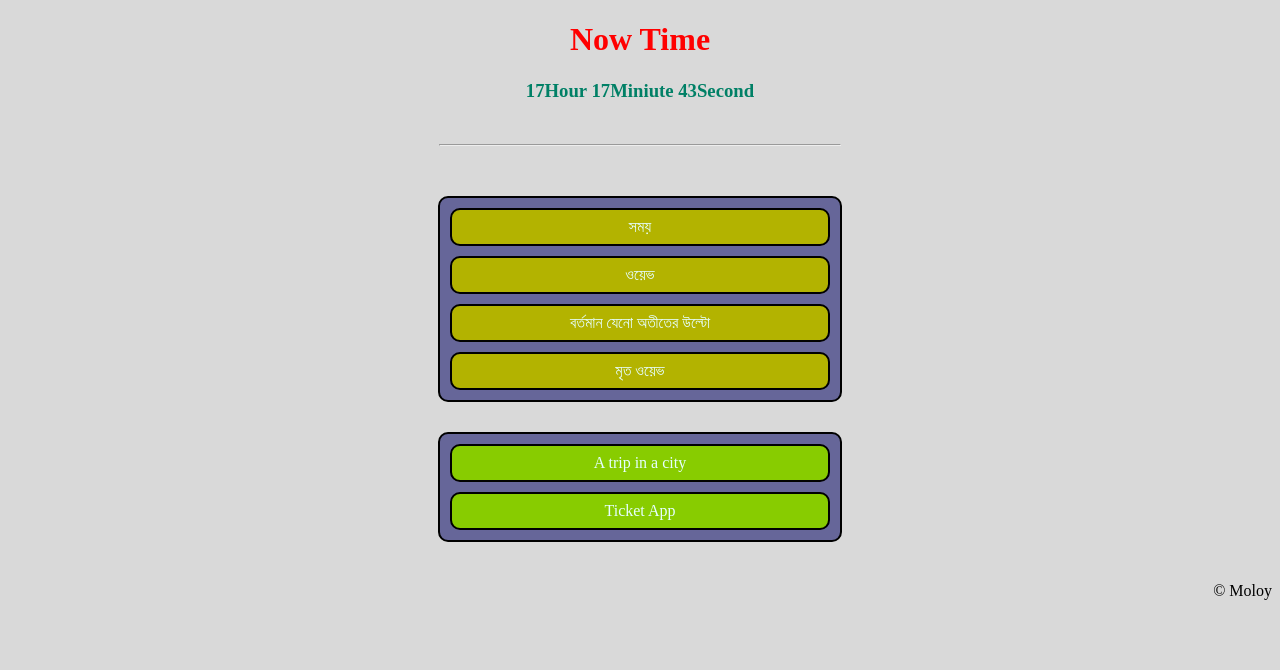
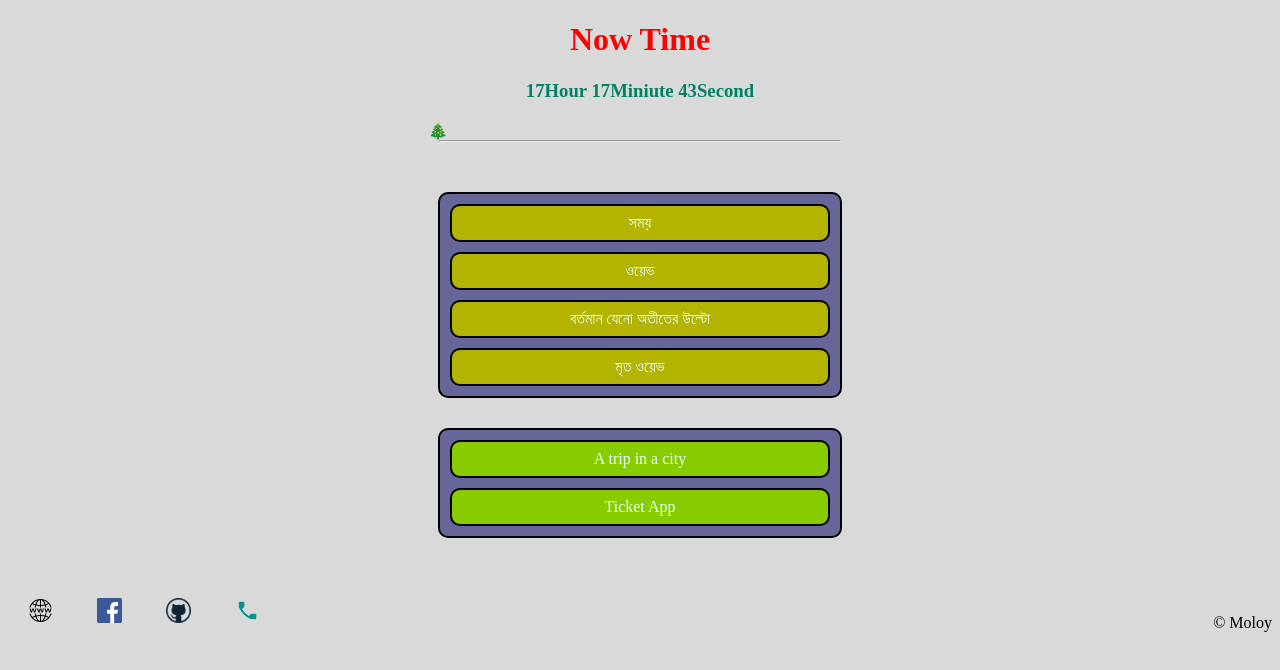
Before and after one commit to MoloyGhosh/flyover, a plain HTML site: page index.html in a window 1280 px wide. Drawn offline with Linux system fonts and the light colour scheme.

Commit message:
logo and link added and designed with time

```diff
--- a/index.html
+++ b/index.html
@@ -3,13 +3,13 @@
 <head>
     <meta charset="UTF-8">
     <meta name="viewport" content="width=device-width, initial-scale=1.0">
-    <meta http-equiv="refresh" content="1">
+    <meta http-equiv="refresh" content="12.11">
     <title>Trip in a city</title>
     <style>
         *{
             background-color:rgb(217, 217, 217);
         }
-        div > a{
+        #likha > a,#onno>a{
             display:block;
             border:2px solid black;
             border-radius: 10px;
@@ -61,12 +61,26 @@
         #somoy{
             color:#008066;
         }
-        footer>p{
+        footer{
+            margin-top:60px;
+        }
+        footer>div>p{
             float:right;
-            margin-top:40px;
+            display:inline;
         }
         #ashol{
             text-align: center;
+        }
+        #fdiv>a>img{
+            width:25px;
+            height:25px;
+        }
+        #fdiv>a{
+            margin:10px;
+            padding:10px;
+        }
+        #bon{
+            display:inline;
         }
     </style>
 </head>
@@ -75,7 +89,8 @@
     <div id="smy">
         <h1 id="akhon">Now Time</h1>
         <h3 id="somoy"></h3>
-        <marquee>🛻</marquee>
+        <p id="bon">🌳</p>
+        <marquee id="gari">🛻</marquee>
         <hr>
     </div>
     <div id="ashol">
@@ -91,7 +106,13 @@
         </div>
     </div>
     <footer>
-        <p>&copy Moloy</p>
+        <div id="fdiv">
+            <a href="https://moloy-ghosh.github.io/information/" target="_blank"><img src="logo/website.png"></a>
+            <a href="https://www.facebook.com/moloy.ghosh.31508076/" target="_blank"><img src="logo/fb.png"></a>
+            <a href="https://github.com/Moloy-Ghosh/" target="_blank"><img src="logo/github.png"></a>
+            <a href="tel:01780303302"><img src="logo/phone.png"></a>
+            <p>&copy Moloy</p>
+        </div>
     </footer>
 
     <script>
@@ -99,6 +120,28 @@
         let SOMOY=new Date();
         let dakhao=SOMOY.getHours()+'Hour '+SOMOY.getMinutes()+"Miniute "+SOMOY.getSeconds()+"Second";
         somoy.innerHTML=dakhao;
+        var gari=document.getElementById("gari");
+        var bon=document.getElementById("bon");
+        if(SOMOY.getHours()>18){
+            gari.innerHTML="🚐"+" "+"🚛";
+            bon.innerHTML="";
+        }
+        if(SOMOY.getHours()>15 && SOMOY.getHours()<17){
+            bon.innerHTML="🌻"
+        }
+        if(SOMOY.getMinutes()>50){
+            gari.innerHTML="🏎️";
+        }
+        if(SOMOY.getHours()==17){
+            gari.innerHTML="";
+            bon.innerHTML="🎄"
+        }
+        if(SOMOY.getMinutes()==58){
+            gari.innerHTML="🏍️";
+        }
+        if(SOMOY.getMinutes()==59){
+            gari.innerHTML="🏍️ 🏎️";
+        }
     </script>
 </body>
 </html>
```
Also changed, not shown: logo/fb.png (added), logo/github.png (added), logo/phone.png (added), logo/website.png (added).
